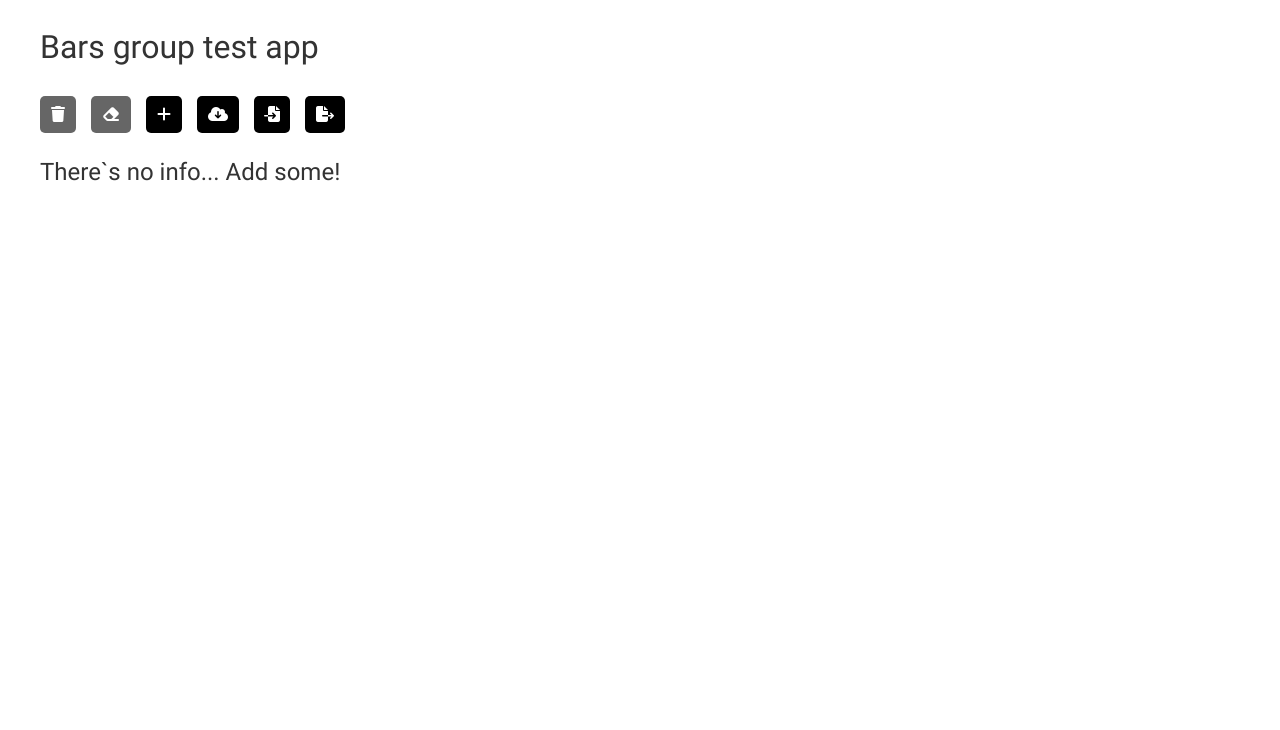
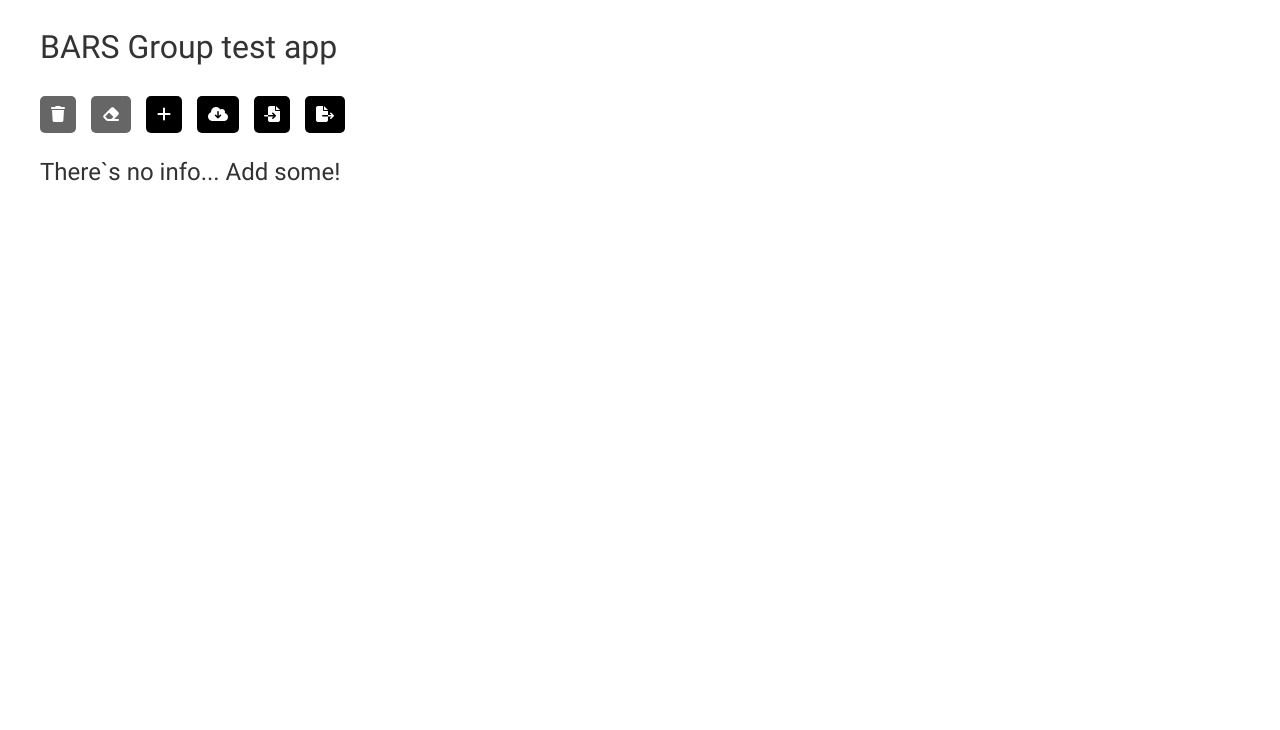
Before and after one commit to Whatruska/Bars_Group_Test, a website: page app/index.html in a window 1280 px wide. Shown: the top 730 px of the page. Drawn offline with Linux system fonts and the light colour scheme.

Commit message:
minor fixes

```diff
--- a/app/index.html
+++ b/app/index.html
@@ -16,7 +16,7 @@
 <body>
 	<div class="header-container">
 		<header>
-			<h1>Bars group test app</h1>
+			<h1>BARS Group test app</h1>
 			<div id="toolbar" class="row">
 				<button id="delete">
 					<i class="fas fa-trash"></i>
```
Also changed, not shown: app/js/app.js (line endings or trailing spaces).
